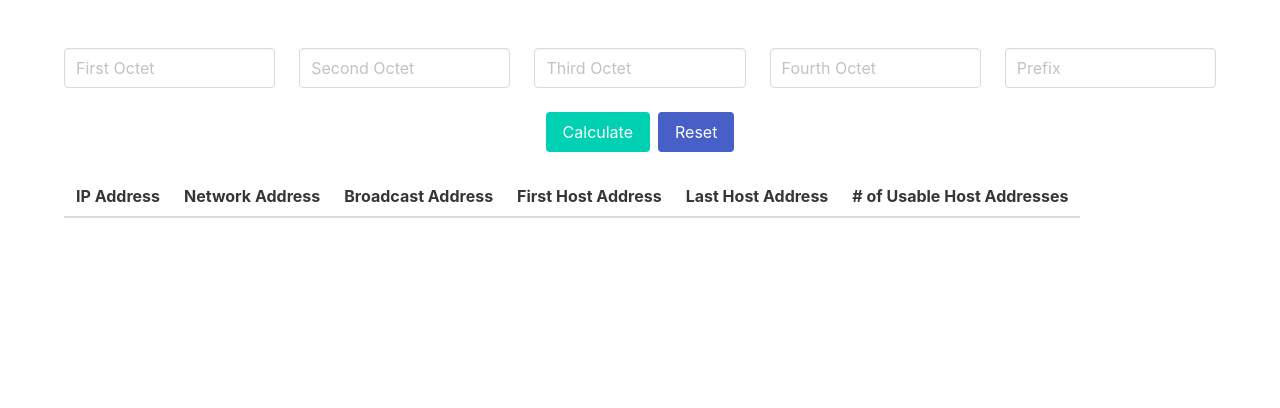
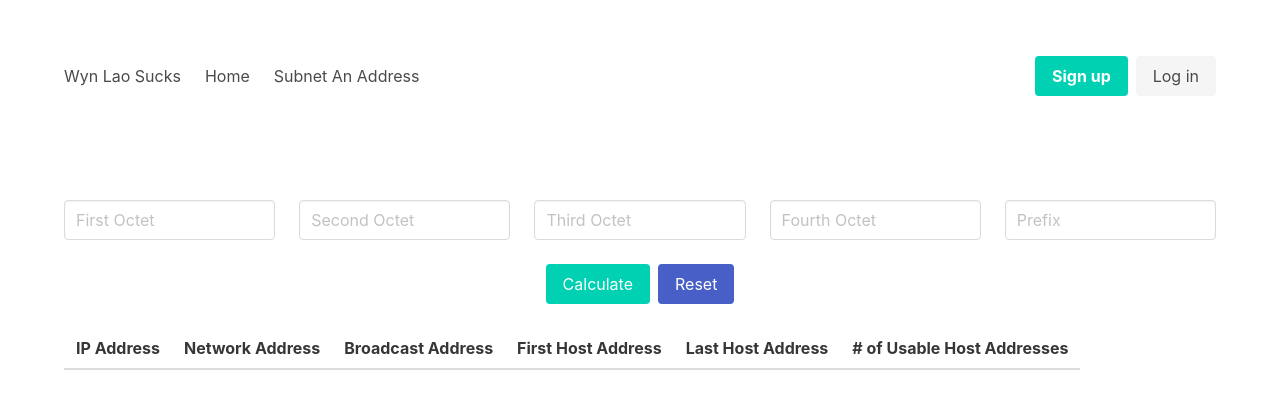
Before and after one commit to salanesh/ip-calc, a plain HTML site: page index.html in a window 1280 px wide. Drawn offline with nearby package versions, Linux system fonts and the light colour scheme.

Commit message:
finished with modular reset function, future changes appended

```diff
--- a/calc.js
+++ b/calc.js
@@ -15,7 +15,7 @@ document.addEventListener("DOMContentLoaded",function(){
     }
     octFields[0].focus();
     octFields[0].select();
-    console.log("reset clicked");
+    // console.log("reset clicked");
   }
   const basicValidator = () => {
     let octValDecimal = [];
@@ -156,6 +156,7 @@ document.addEventListener("DOMContentLoaded",function(){
       let ipAdd = basicValidator();
       let ipAddData = new calcFunc(ipAdd);
       displayThisShit(ipAddData.relevantDataArrGen());
+      resetFields();
     } catch (e) {
       alert(e);
     }
--- a/index.html
+++ b/index.html
@@ -12,6 +12,42 @@
     <script src="calc.js"></script>
   </head>
   <body>
+    <section class="section">
+      <div class="container">
+        <nav class="navbar" role="navigation" aria-label="main navigation">
+          <div class="navbar-brand">
+            <a class="navbar-item">
+              <h2>Wyn Lao Sucks</h2>
+            </a>
+          </div>
+
+          <div id="navbarBasicExample" class="navbar-menu">
+            <div class="navbar-start">
+              <a class="navbar-item">
+                Home
+              </a href="index.html">
+
+              <a class="navbar-item" href="subnet.html">
+                Subnet An Address
+              </a>
+            </div>
+
+            <div class="navbar-end">
+              <div class="navbar-item">
+                <div class="buttons">
+                  <a class="button is-primary">
+                    <strong>Sign up</strong>
+                  </a>
+                  <a class="button is-light">
+                    Log in
+                  </a>
+                </div>
+              </div>
+            </div>
+          </div>
+        </nav>
+      </div>
+    </section>
     <section class="section">
       <div class="container">
         <div class="columns is-centerd">
```
Also changed, not shown: subnet.html (added, +16 -0 lines).
